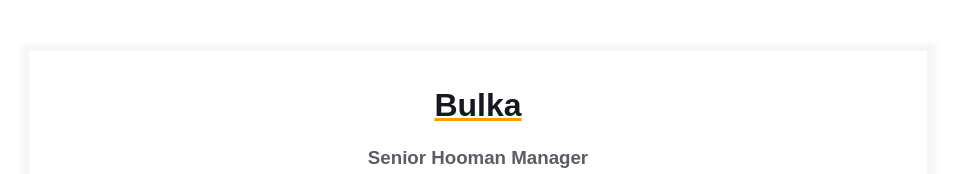
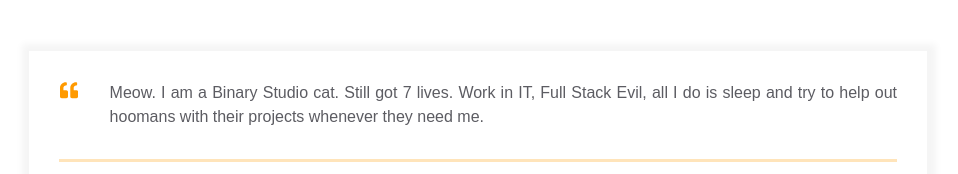
Before and after one commit to SweedleJam/homepage, a plain HTML site: page index.html in a window 1280 px wide. Shown: the top 174 px of the page, without its empty margins (162-1120 px from the left). Drawn offline with Linux system fonts and the light colour scheme.

Commit message:
Added intro information into intro block

```diff
--- a/index.html
+++ b/index.html
@@ -11,6 +11,22 @@
         <div class="resume">
           <div class="container">
             <div class="resume__block">
+                <div class="intro">
+                    <div class="intro__icon-wrapper">
+                      <svg class="intro__icon" xmlns="http://www.w3.org/2000/svg" viewBox="0 0 512 512">
+                        <path
+                          d="M464 256h-80v-64c0-35.3 28.7-64 64-64h8c13.3 0 24-10.7 24-24V56c0-13.3-10.7-24-24-24h-8c-88.4 0-160 71.6-160 160v240c0 26.5 21.5 48 48 48h128c26.5 0 48-21.5 48-48V304c0-26.5-21.5-48-48-48zm-288 0H96v-64c0-35.3 28.7-64 64-64h8c13.3 0 24-10.7 24-24V56c0-13.3-10.7-24-24-24h-8C71.6 32 0 103.6 0 192v240c0 26.5 21.5 48 48 48h128c26.5 0 48-21.5 48-48V304c0-26.5-21.5-48-48-48z">
+                        </path>
+                      </svg>
+                    </div>
+                    <p class="intro_text">Meow.
+                      I am a Binary Studio cat. Still got 7 lives. Work in IT, Full Stack Evil,
+                      all I do is sleep and try to help out hoomans with their projects whenever
+                      they need me.
+                    </p>
+                  </div>
+                </div>
+              </div>
               <h1 class="contact-info__header">Bulka</h1>
               <h3 class="contact-info__sub-header">Senior Hooman Manager</h3>
 
```
